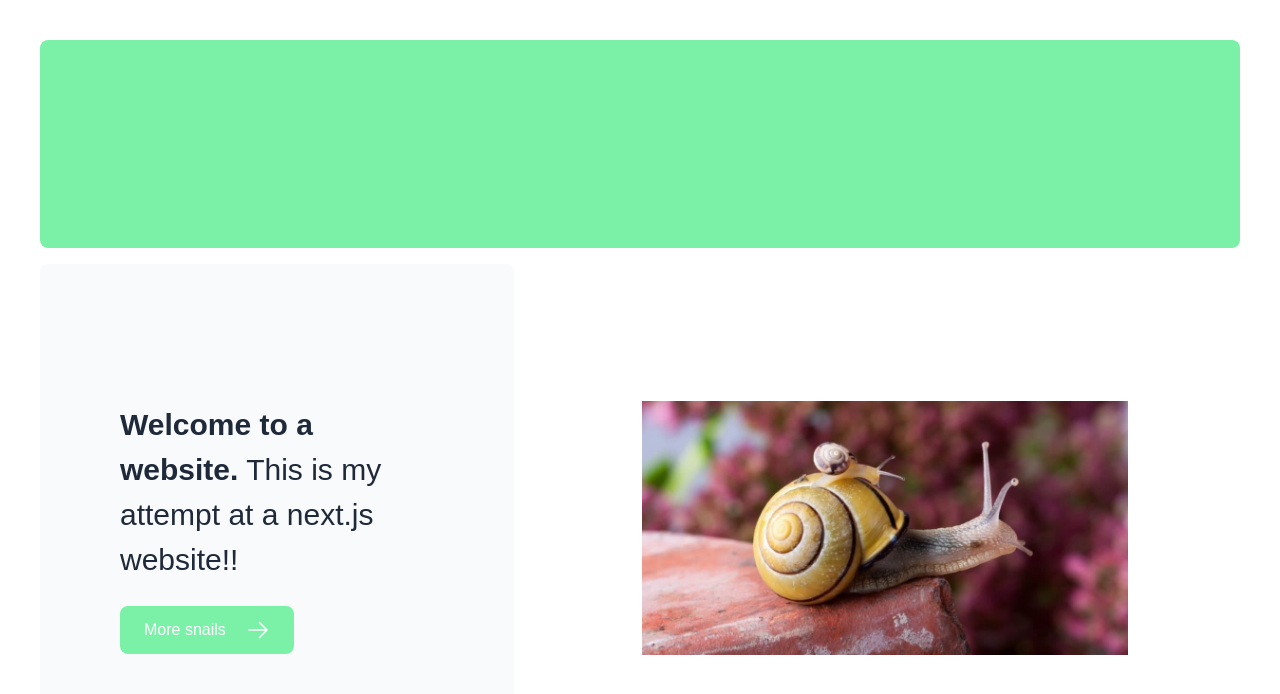
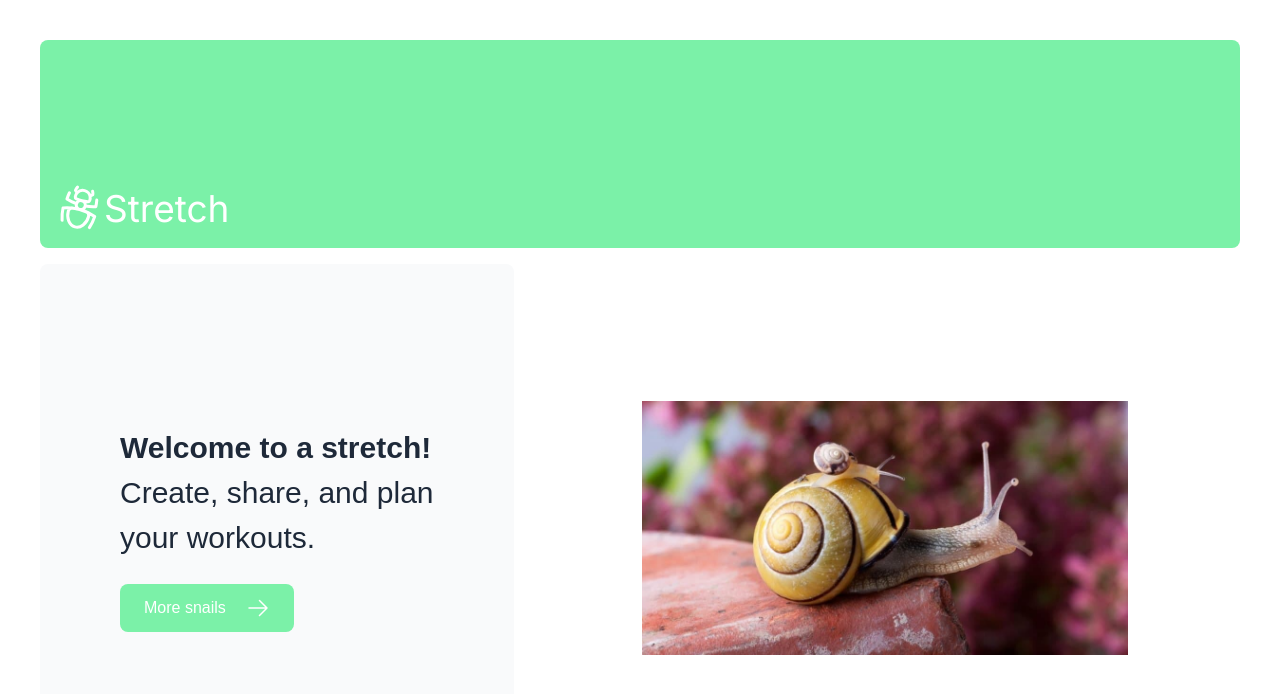
Before and after one commit to jessicahaeckler/stretch, a Next.js app: page / in a window 1280 px wide. Shown: the top 694 px of the page. Built offline with nearby package versions, Linux system fonts and the light colour scheme.

Commit message:
Visual clean up

```diff
--- a/app/page.tsx
+++ b/app/page.tsx
@@ -1,19 +1,19 @@
 import Link from "next/link";
 import Image from "next/image";
 import { ArrowRightIcon } from "@heroicons/react/24/outline";
-import { inter } from "./ui/fonts";
+import StretchLogo from "@/app/ui/bug-logo";
 
 export default function Home() {
   return (
     <main className="flex min-h-screen flex-col p-6">
       <div className="flex h-20 shrink-0 items-end rounded-lg bg-green-300 p-4 md:h-52">
-        {/* <AcmeLogo /> */}
+        <StretchLogo />
       </div>
       <div className="mt-4 flex grow flex-col gap-4 md:flex-row">
         <div className="flex flex-col justify-center gap-6 rounded-lg bg-gray-50 px-6 py-10 md:w-2/5 md:px-20">
           <p className={`text-xl text-gray-800 md:text-3xl md:leading-normal`}>
-            <strong>Welcome to a website.</strong> This is my attempt at a
-            next.js website!!
+            <strong>Welcome to a stretch!</strong> Create, share, and plan your
+            workouts.
           </p>
           <Link
             href="/dashboard"
--- a/app/ui/bug-logo.tsx
+++ b/app/ui/bug-logo.tsx
@@ -1,13 +1,13 @@
 import { BugAntIcon } from "@heroicons/react/24/outline";
 import { inter } from "@/app/ui/fonts";
 
-export default function AcmeLogo() {
+export default function StretchLogo() {
   return (
     <div
       className={`${inter.className} flex flex-row items-center leading-none text-white`}
     >
       <BugAntIcon className="h-12 w-12 rotate-[15deg]" />
-      <p className="text-[44px]">Web</p>
+      <p className="text-[37px]">Stretch</p>
     </div>
   );
 }
--- a/app/ui/dashboard/current-workout.tsx
+++ b/app/ui/dashboard/current-workout.tsx
@@ -1,6 +1,4 @@
 import { ArrowPathIcon } from "@heroicons/react/24/outline";
-import clsx from "clsx";
-import Image from "next/image";
 import { inter } from "@/app/ui/fonts";
 import { Workout } from "@/app/lib/definitions";
 export default async function LatestWorkouts({
--- a/app/ui/dashboard/sidenav.tsx
+++ b/app/ui/dashboard/sidenav.tsx
@@ -7,7 +7,7 @@ export default function SideNav() {
   return (
     <div className="flex h-full flex-col px-3 py-4 md:px-2">
       <Link
-        className="mb-2 flex h-20 items-end justify-start rounded-md bg-green-500 p-4 md:h-40"
+        className="mb-2 flex h-20 items-end justify-start rounded-md bg-green-300 p-4 md:h-40"
         href="/"
       >
         <div className="w-32 text-white md:w-40">
--- a/app/ui/dashboard/workout-page.tsx
+++ b/app/ui/dashboard/workout-page.tsx
@@ -11,7 +11,6 @@ import { fetchLatestWorkouts } from "@/app/lib/data";
 
 export default async function WorkoutPage() {
   const workouts = await fetchLatestWorkouts();
-  const chartHeight = 350;
 
   return (
     <div className="w-full md:col-span-4">
@@ -19,8 +18,8 @@ export default async function WorkoutPage() {
         Workouts
       </h2>
 
-      <div className="rounded-xl bg-gray-50 p-4">
-        <div className="mt-0 grid grid-cols-1 gap-2 rounded-md bg-grey-500 p-4 sm:grid-cols-2 md:gap-4">
+      <div className="rounded-xl bg-gray-50 p-4 max-h-[500px] overflow-hidden">
+        <div className="mt-0 grid grid-cols-1 gap-2 rounded-md bg-grey-500 p-4 sm:grid-cols-2 md:gap-4 max-h-[400px] overflow-scroll">
           {workouts.map((workout) => (
             <div
               key={workout.id}
--- a/app/ui/workouts/table.tsx
+++ b/app/ui/workouts/table.tsx
@@ -1,7 +1,5 @@
 import Image from "next/image";
 import { UpdateWorkout, DeleteWorkout } from "@/app/ui/workouts/buttons";
-import WorkoutStatus from "@/app/ui/workouts/status";
-import { formatDateToLocal, formatCurrency } from "@/app/lib/utils";
 import { fetchFilteredWorkouts } from "@/app/lib/data";
 
 export default async function InvoicesTable({
```
